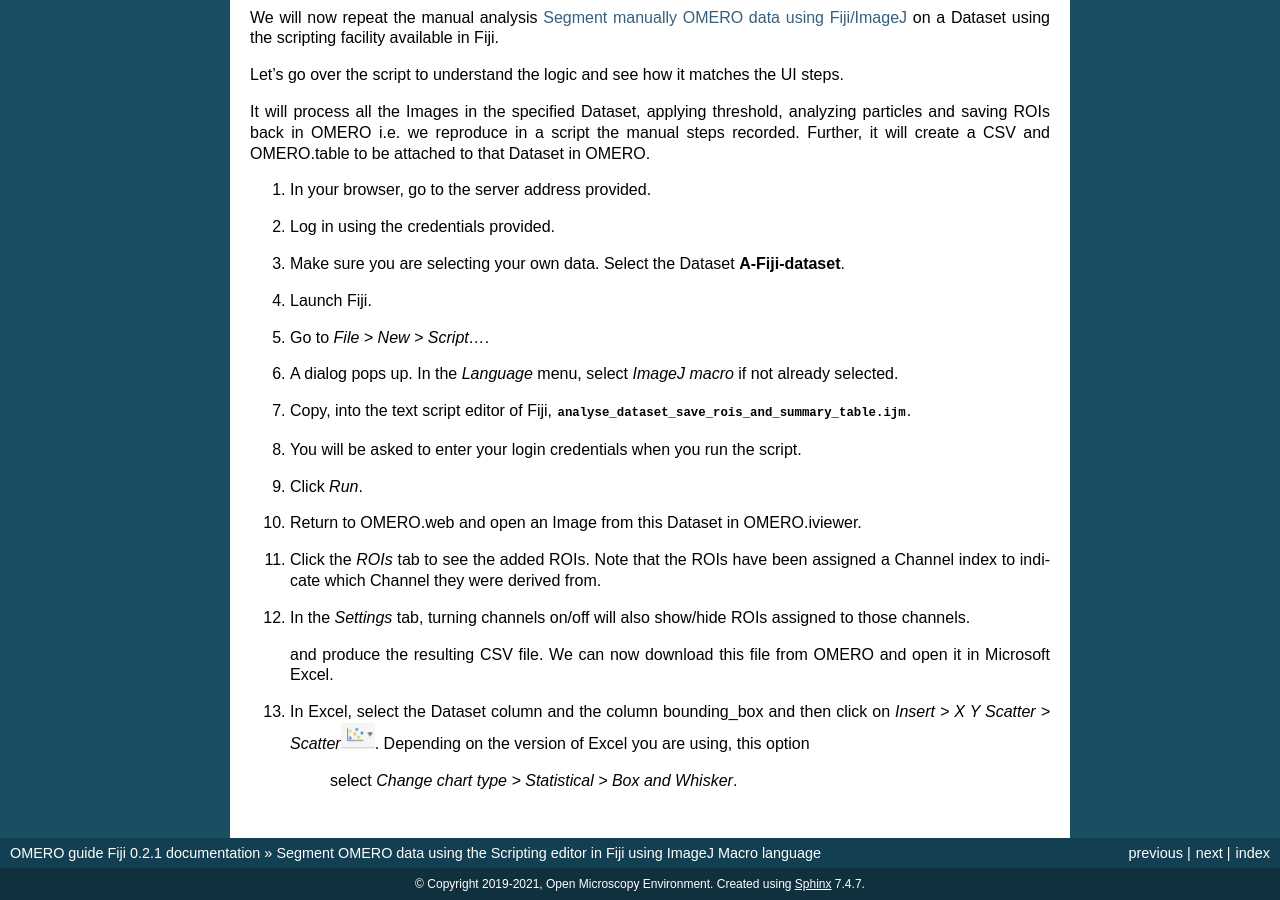
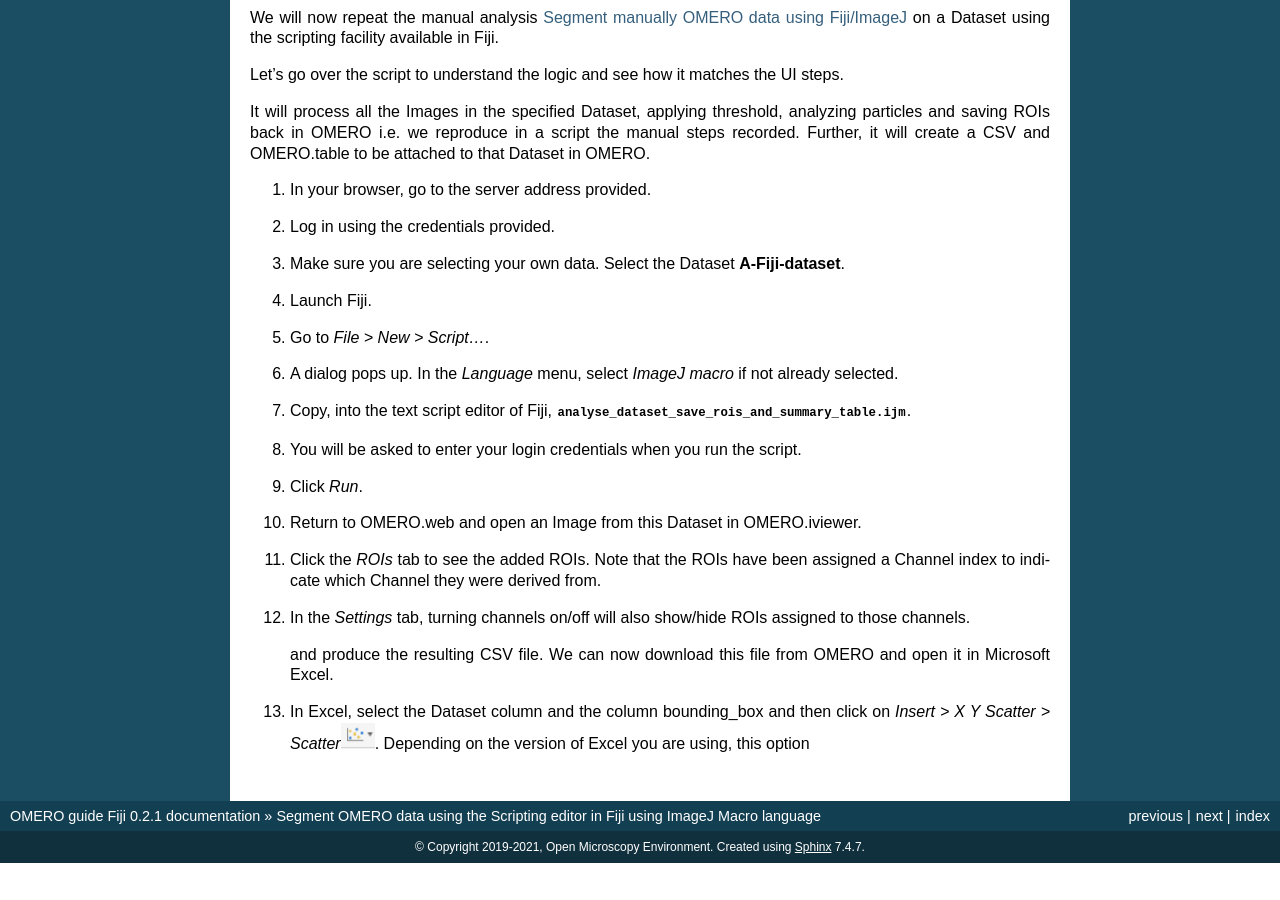
Before and after one commit to ome/omero-guide-fiji, a Sphinx documentation site: the page built from docs/threshold_scripting_macro_language.rst, in a window 1280 px wide and 900 px high, scrolled down 907 px. Built offline with Sphinx 7.4.7, drawn with Linux system fonts in a browser that asks for light colours; after the commit the page ends 1770 px from its top, so only the background shows below that.

Commit message:
Update docs/threshold_scripting_macro_language.rst
Co-authored-by: pwalczysko <p.walczysko@dundee.ac.uk>

```diff
--- a/docs/threshold_scripting_macro_language.rst
+++ b/docs/threshold_scripting_macro_language.rst
@@ -101,7 +101,6 @@
 
 
 
-    select *Change chart type > Statistical > Box and Whisker*.
 
 
 .. |image1| image:: images/threshold_script2.png
```
